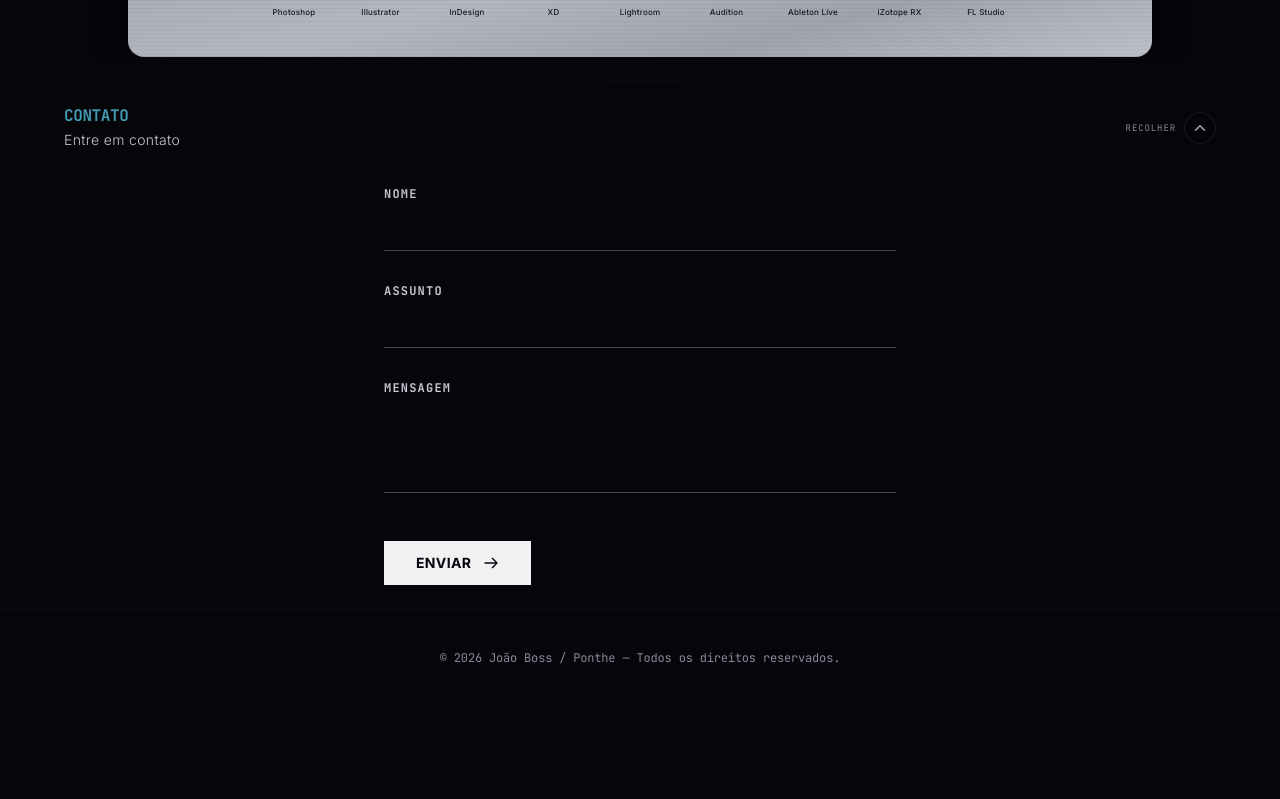
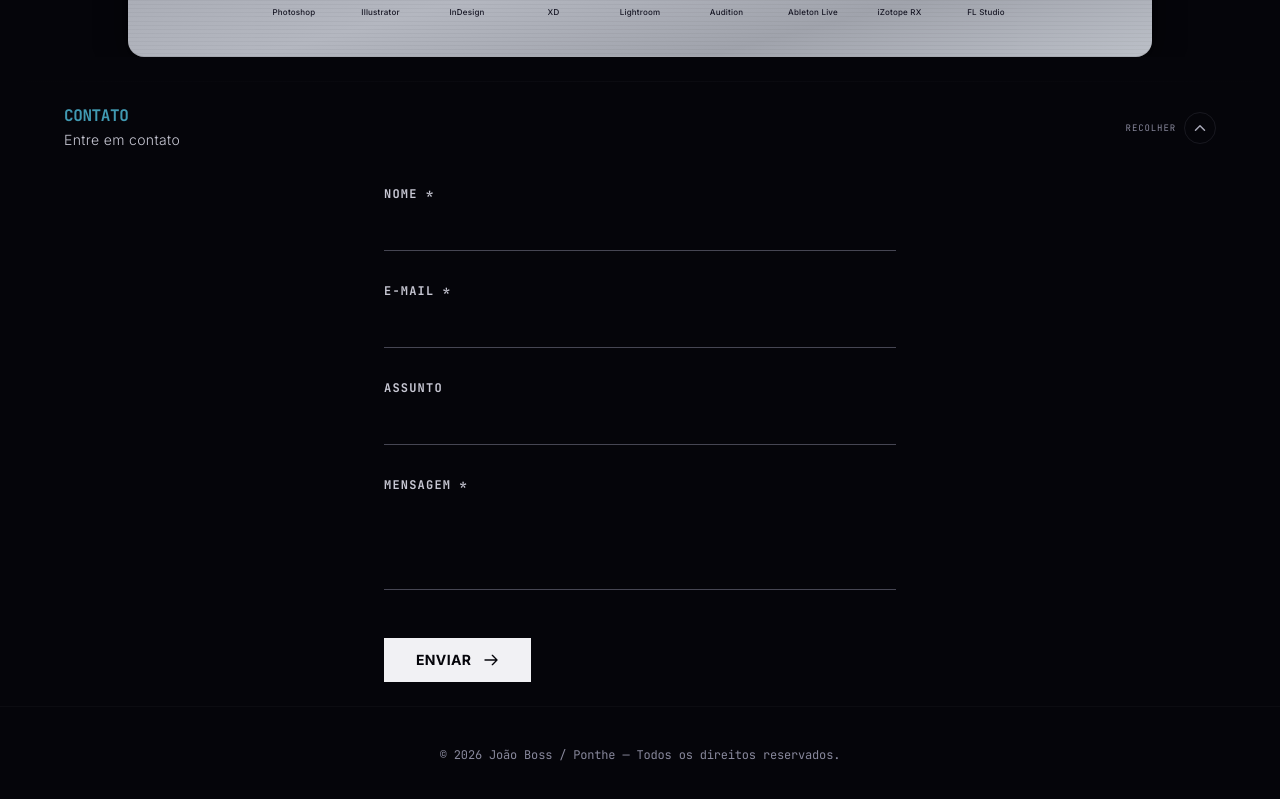
Before and after one commit to joao-boss/portfolio01, a React (Vite) app: page / in a window 1280 px wide. Shown: the part 5183-5982 px from the top of the page. Before the commit the page ends 5889 px from the top, so only its background shows below. Built offline with nearby package versions, Linux system fonts and the light colour scheme.

Commit message:
feat: Add Web3Forms contact engine

```diff
--- a/src/components/ContactSection.jsx
+++ b/src/components/ContactSection.jsx
@@ -4,33 +4,92 @@ import { useLanguage } from "../context/LanguageContext";
 const ContactSection = () => {
     const { t } = useLanguage();
     const [name, setName] = useState("");
+    const [email, setEmail] = useState("");
     const [subject, setSubject] = useState("");
     const [message, setMessage] = useState("");
 
-    const handleEmailClick = () => {
-        // Construct the mailto link dynamically
-        const recipient = "joaoguilhermeboss@gmail.com";
-        const emailSubject = subject ? encodeURIComponent(subject) : encodeURIComponent("Contato via Portfólio");
-        const bodyContent = `Nome: ${name}\n\n${message}`;
-        const emailBody = encodeURIComponent(bodyContent);
+    // Status can be: 'idle', 'submitting', 'success', 'error'
+    const [status, setStatus] = useState("idle");
 
-        // Open user's default email client
-        window.location.href = `mailto:${recipient}?subject=${emailSubject}&body=${emailBody}`;
+    const handleSubmit = async (e) => {
+        e.preventDefault();
+
+        if (!name || !email || !message) {
+            alert("Por favor, preencha as informações obrigatórias (Nome, Email e Mensagem).");
+            return;
+        }
+
+        setStatus("submitting");
+
+        // Web3Forms API
+        // REPLACE THE ACCESS KEY BELOW WITH YOUR OWN FROM https://web3forms.com/
+        const accessKey = "8c37b3ef-42fe-499c-90b4-c905996dc521";
+
+        try {
+            const response = await fetch("https://api.web3forms.com/submit", {
+                method: "POST",
+                headers: {
+                    "Content-Type": "application/json",
+                    Accept: "application/json"
+                },
+                body: JSON.stringify({
+                    access_key: accessKey,
+                    name: name,
+                    email: email,
+                    subject: subject || "Contato via Portfólio",
+                    message: message,
+                })
+            });
+
+            const result = await response.json();
+            if (result.success) {
+                setStatus("success");
+                setName("");
+                setEmail("");
+                setSubject("");
+                setMessage("");
+
+                // Reset success message after 4 seconds
+                setTimeout(() => setStatus("idle"), 4000);
+            } else {
+                console.error(result);
+                setStatus("error");
+            }
+        } catch (error) {
+            console.error("Error submitting form", error);
+            setStatus("error");
+        }
     };
 
     return (
         <div className="w-full max-w-lg mx-auto py-2">
-            <div className="flex flex-col gap-8">
+            <form onSubmit={handleSubmit} className="flex flex-col gap-8">
                 {/* Name Field */}
                 <div className="flex flex-col gap-2">
                     <label htmlFor="name" className="text-xs font-bold tracking-widest text-metal-300 uppercase font-[family-name:var(--font-family-mono)]">
-                        {t.sections.contact.fields.name}
+                        {t.sections.contact.fields.name} *
                     </label>
                     <input
                         type="text"
                         id="name"
+                        required
                         value={name}
                         onChange={(e) => setName(e.target.value)}
+                        className="w-full bg-transparent border-b border-metal-500/50 py-2 text-metal-100 focus:outline-none focus:border-accent-teal transition-colors text-base font-medium"
+                    />
+                </div>
+
+                {/* Email Field */}
+                <div className="flex flex-col gap-2">
+                    <label htmlFor="email" className="text-xs font-bold tracking-widest text-metal-300 uppercase font-[family-name:var(--font-family-mono)]">
+                        {t.sections.contact.fields.email} *
+                    </label>
+                    <input
+                        type="email"
+                        id="email"
+                        required
+                        value={email}
+                        onChange={(e) => setEmail(e.target.value)}
                         className="w-full bg-transparent border-b border-metal-500/50 py-2 text-metal-100 focus:outline-none focus:border-accent-teal transition-colors text-base font-medium"
                     />
                 </div>
@@ -52,10 +111,11 @@ const ContactSection = () => {
                 {/* Message Field */}
                 <div className="flex flex-col gap-2">
                     <label htmlFor="message" className="text-xs font-bold tracking-widest text-metal-300 uppercase font-[family-name:var(--font-family-mono)]">
-                        {t.sections.contact.fields.message}
+                        {t.sections.contact.fields.message} *
                     </label>
                     <textarea
                         id="message"
+                        required
                         value={message}
                         onChange={(e) => setMessage(e.target.value)}
                         rows={3}
@@ -64,18 +124,31 @@ const ContactSection = () => {
                 </div>
 
                 {/* Send Action */}
-                <div className="pt-4">
+                <div className="pt-4 flex items-center justify-between">
                     <button
-                        onClick={handleEmailClick}
-                        className="px-8 py-3 bg-metal-100 text-surface-900 font-bold tracking-wide uppercase text-sm hover:bg-white transition-colors flex items-center justify-center gap-3"
+                        type="submit"
+                        disabled={status === "submitting"}
+                        className="px-8 py-3 bg-metal-100 text-surface-900 font-bold tracking-wide uppercase text-sm hover:bg-white transition-colors flex items-center justify-center gap-3 disabled:opacity-50 disabled:cursor-not-allowed"
                     >
-                        <span>{t.sections.contact.sendButton}</span>
-                        <svg className="w-4 h-4" fill="none" viewBox="0 0 24 24" stroke="currentColor" strokeWidth={2}>
-                            <path strokeLinecap="round" strokeLinejoin="round" d="M14 5l7 7m0 0l-7 7m7-7H3" />
-                        </svg>
+                        <span>
+                            {status === "submitting" ? "Enviando..." : t.sections.contact.sendButton}
+                        </span>
+                        {status !== "submitting" && (
+                            <svg className="w-4 h-4" fill="none" viewBox="0 0 24 24" stroke="currentColor" strokeWidth={2}>
+                                <path strokeLinecap="round" strokeLinejoin="round" d="M14 5l7 7m0 0l-7 7m7-7H3" />
+                            </svg>
+                        )}
                     </button>
+
+                    {/* Status Messages */}
+                    {status === "success" && (
+                        <span className="text-green-500 font-medium text-sm">Mensagem enviada!</span>
+                    )}
+                    {status === "error" && (
+                        <span className="text-red-500 font-medium text-sm">Erro ao enviar. Tente novamente.</span>
+                    )}
                 </div>
-            </div>
+            </form>
         </div>
     );
 };
--- a/src/context/LanguageContext.jsx
+++ b/src/context/LanguageContext.jsx
@@ -33,6 +33,7 @@ export const translations = {
                 subtitle: "Entre em contato",
                 fields: {
                     name: "Nome",
+                    email: "E-mail",
                     subject: "Assunto",
                     message: "Mensagem"
                 },
@@ -86,6 +87,7 @@ export const translations = {
                 subtitle: "Get in touch",
                 fields: {
                     name: "Name",
+                    email: "Email",
                     subject: "Subject",
                     message: "Message"
                 },
```
